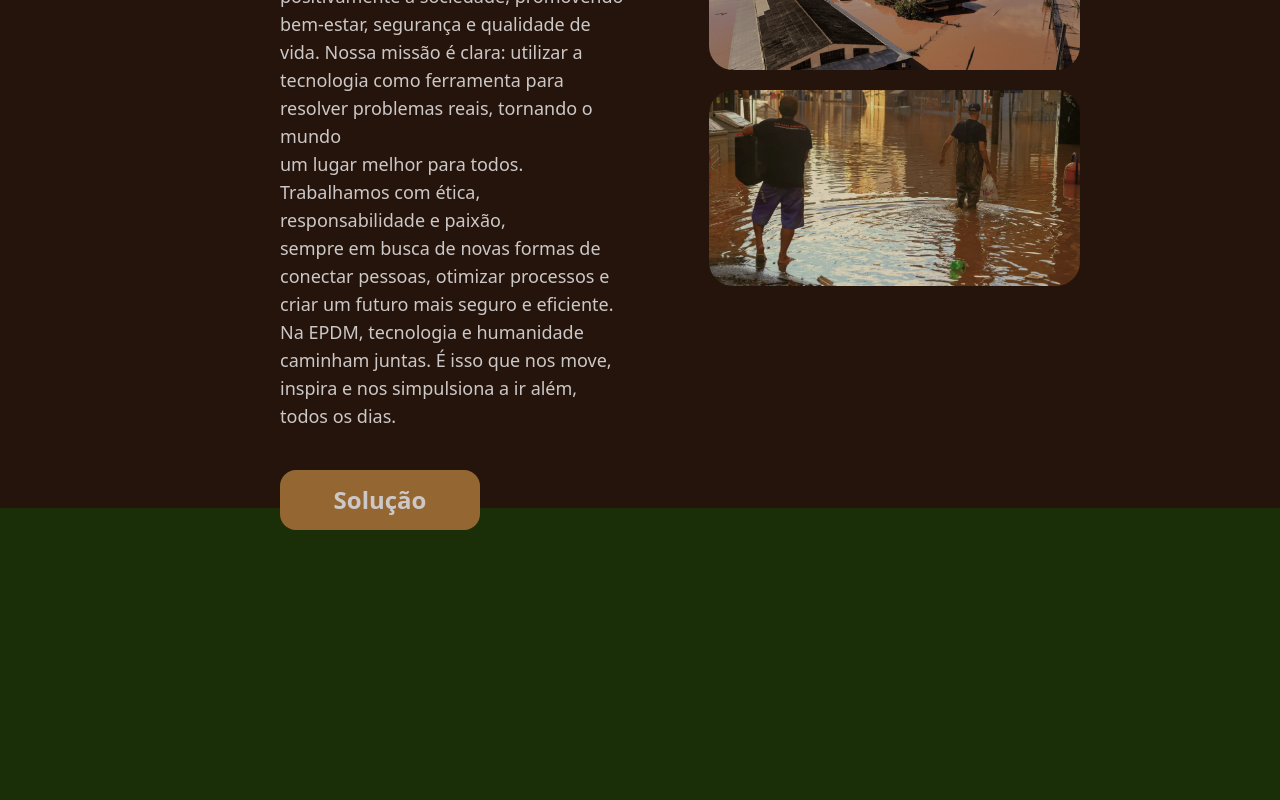
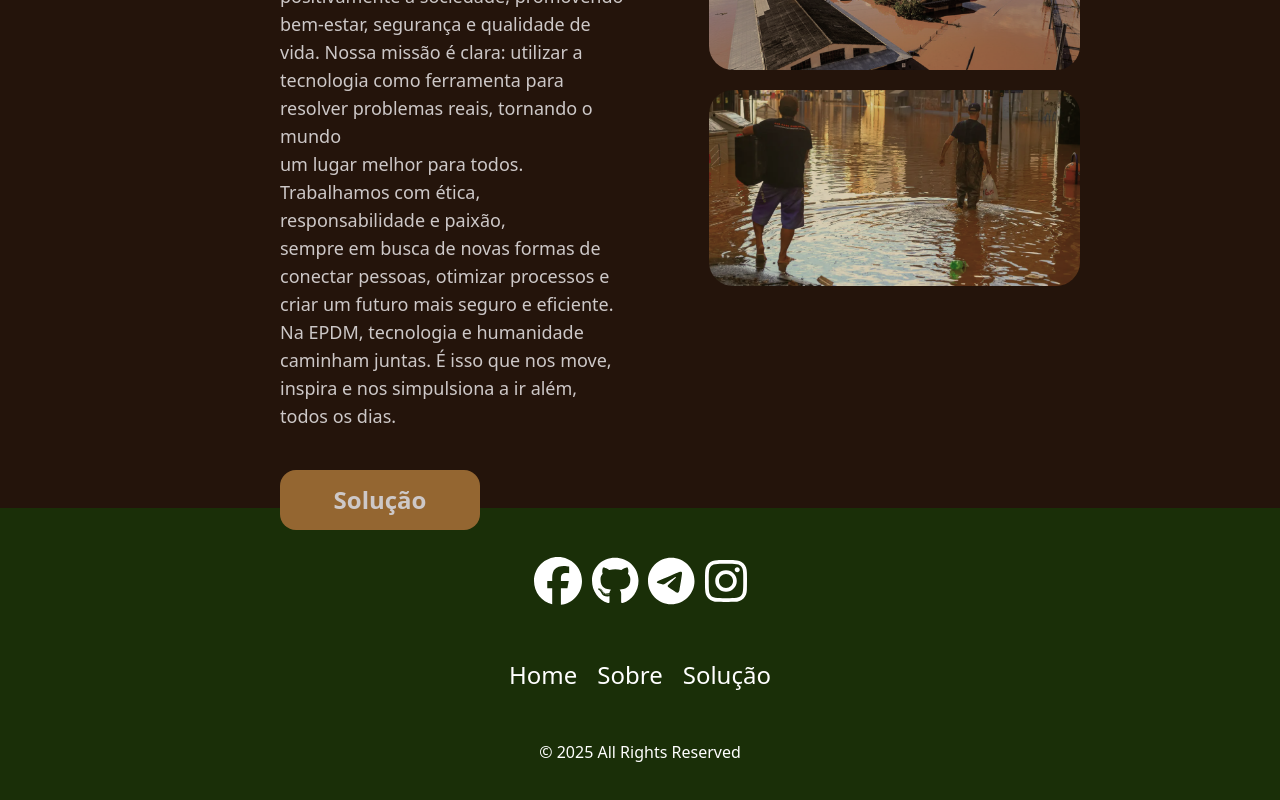
Before and after one commit to EPDM-Corporation/WebDevGS2, a React (Vite) app: page /sobre in a window 1280 px wide. Shown: the part 410-1210 px from the top of the page. Built offline with nearby package versions, Linux system fonts and the light colour scheme.

Commit message:
feat:Estilizando o footer

```diff
--- a/src/Components/Footer.jsx
+++ b/src/Components/Footer.jsx
@@ -9,18 +9,20 @@ import { Link } from 'react-router-dom'
 
 const Footer = () => {
   return (
-    <footer className='h-[300px] bg-[#1A2F08] flex flex-col  items-center gap-5'>
-      {/* <div>
+    <footer className='h-[300px] p-[30px] bg-[#1A2F08] flex flex-col  items-center gap-5 justify-around'>
+      <div className='px-[10px]'>
         <FontAwesomeIcon icon={faFacebook}  className='p-[5px]  text-white rounded-[100px] transition ease-in-out hover:text-gray-500' size='3x'/>
         <FontAwesomeIcon icon={faGithub}  className='p-[5px]  text-white rounded-[100px] transition ease-in-out hover:text-gray-500' size='3x'/>
         <FontAwesomeIcon icon={faTelegram}  className='p-[5px] text-white rounded-[100px] transition ease-in-out hover:text-gray-500' size='3x'/>
         <FontAwesomeIcon icon={faInstagram}  className='p-[5px] text-white rounded-[100px] transition ease-in-out hover:text-gray-500' size='3x'/>
       </div>
       <div className='flex justify-center gap-5 items-center'>
-        <Link to="/" className='text-white text-[24px]'>Home</Link>
-        <Link to="/sobre" className='text-white text-[24px]'>Sobre</Link>
-        <Link to="/solucao" className='text-white text-[24px]'>Solução</Link>
-      </div> */}
+        <Link to="/" className='text-white text-[24px] transition ease-in-out hover:text-gray-500'>Home</Link>
+        <Link to="/sobre" className='text-white text-[24px] transition ease-in-out hover:text-gray-500'>Sobre</Link>
+        <Link to="/solucao" className='text-white text-[24px] transition ease-in-out hover:text-gray-500'>Solução</Link>
+      </div>
+
+      <p className='text-white'>© 2025 All Rights Reserved</p>
     </footer>
   )
 }
```
